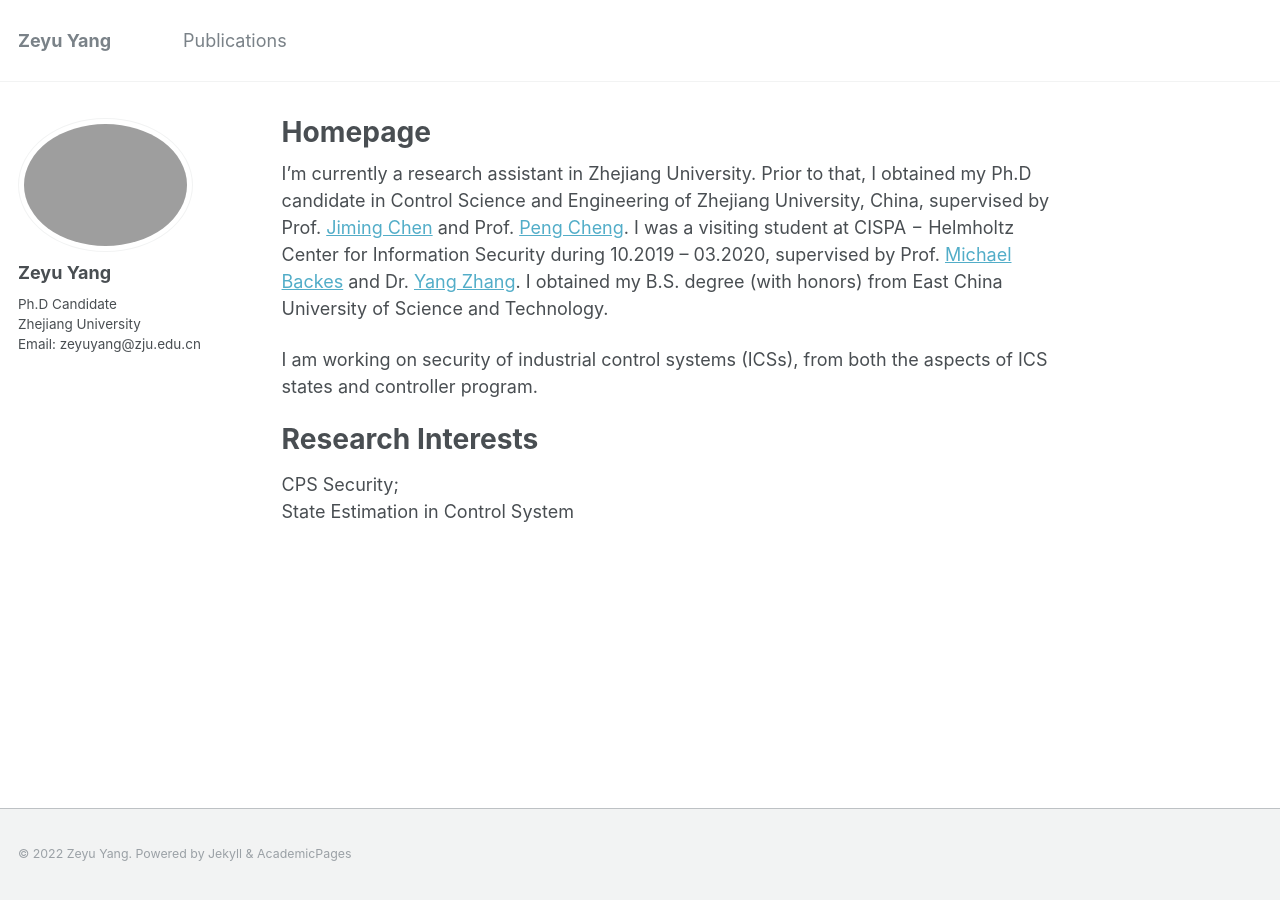
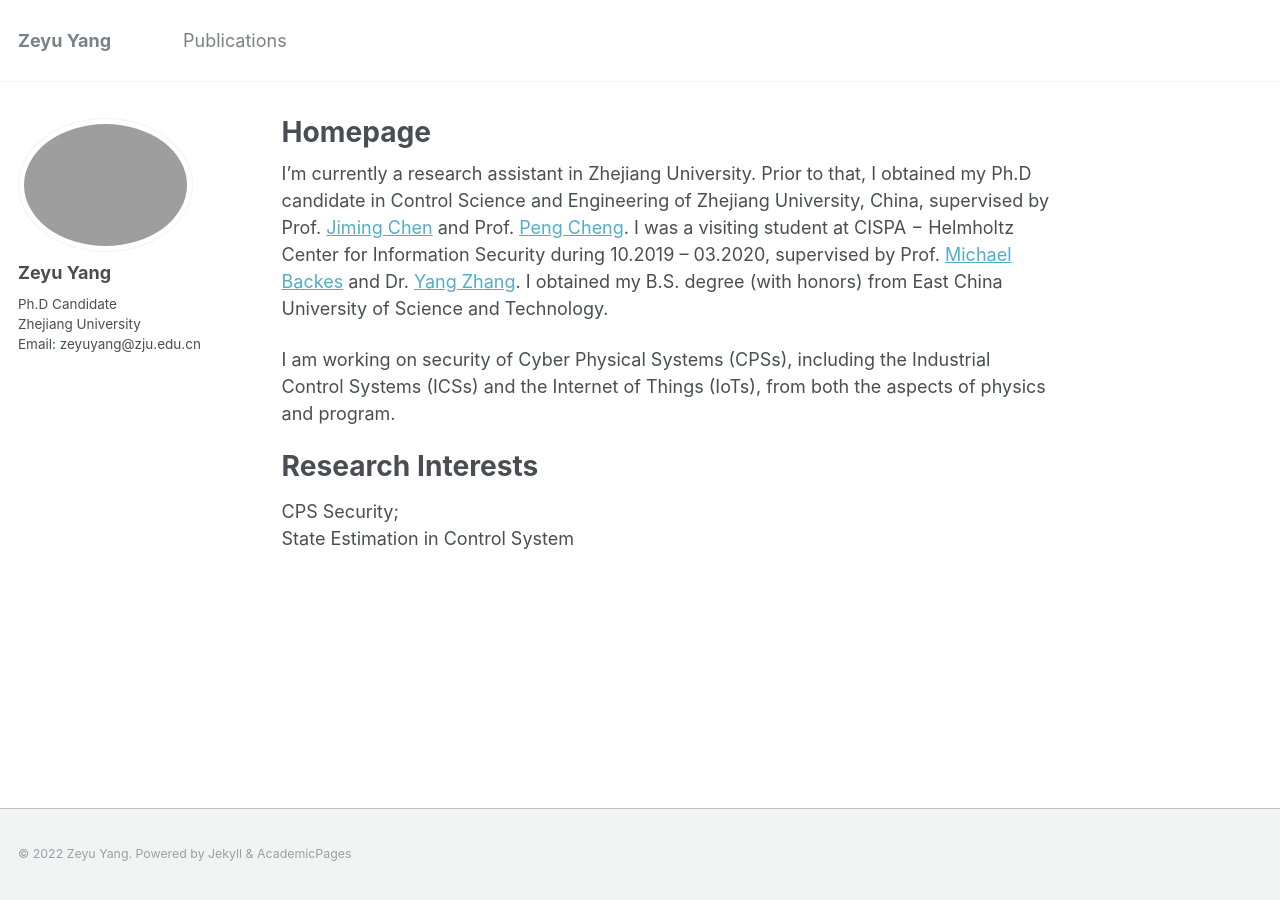
Before and after one commit to zeyuid/zeyuid.github.io, a Jekyll site: the page built from _pages/about.md, in a window 1280 px wide. Built offline with Jekyll 4.4.1, drawn with Linux system fonts in a browser that asks for light colours.

Commit message:
add file

```diff
--- a/_pages/about.md
+++ b/_pages/about.md
@@ -13,13 +13,10 @@ Prior to that, I obtained my Ph.D candidate in Control Science and Engineering o
 I obtained my B.S. degree (with honors) from East China University of Science and Technology.
 
 
-I am working on security of industrial control systems (ICSs), from both the aspects of ICS states and controller program.
-<!-- I am also interested in structure learning, privacy preserving machine learning.  -->
-<!-- especially understanding the role of invariants in ICSs.  -->
+I am working on security of Cyber Physical Systems (CPSs), including the Industrial Control Systems (ICSs) and the Internet of Things (IoTs), from both the aspects of physics and program.
+
 
 Research Interests
 ======
 CPS Security;\\
-<!-- Structure learning;\\ -->
 State Estimation in Control System
-<!-- Privacy-preserving machine learning  -->
```
